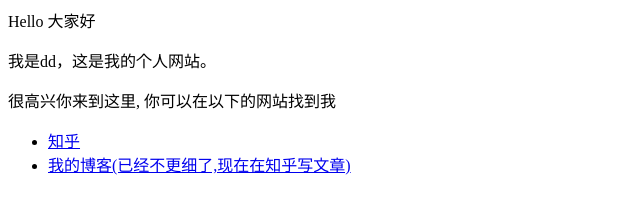
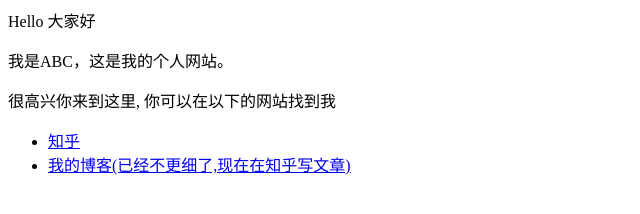
Before and after one commit to kenlg-tutorial/kenlg-tutorial.github.io, a plain HTML site: page index.html in a window 1280 px wide. Shown: the full height of the page, 0-640 px from the left. Drawn offline with Linux system fonts and the light colour scheme.

Commit message:
Update index.html

```diff
--- a/index.html
+++ b/index.html
@@ -1,5 +1,5 @@
 <p>Hello 大家好</p>
-<p>我是dd，这是我的个人网站。 </p>
+<p>我是ABC，这是我的个人网站。 </p>
 <p>很高兴你来到这里, 你可以在以下的网站找到我</p>
 
 <ul>
```
